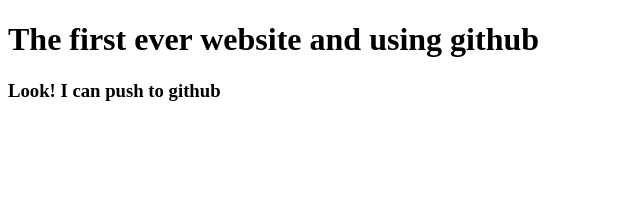
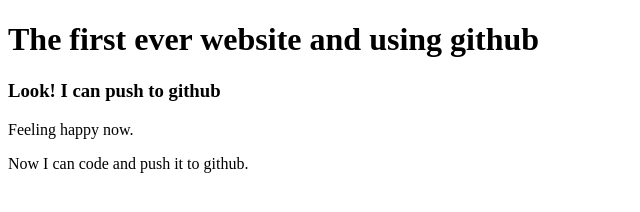
Before and after one commit to smsakib15/my-first-website, a plain HTML site: page index.html in a window 1280 px wide. Shown: the whole page, without its empty margins (0-640 px from the left). Drawn offline with Linux system fonts and the light colour scheme.

Commit message:
newly edited

```diff
--- a/index.html
+++ b/index.html
@@ -9,5 +9,8 @@
 <body>
     <h1>The first ever website and using github</h1>
     <h3>Look! I can push to github</h3>
+
+    <p>Feeling happy now.</p>
+    <p>Now I can code and push it to github.</p>
 </body>
 </html>
```
